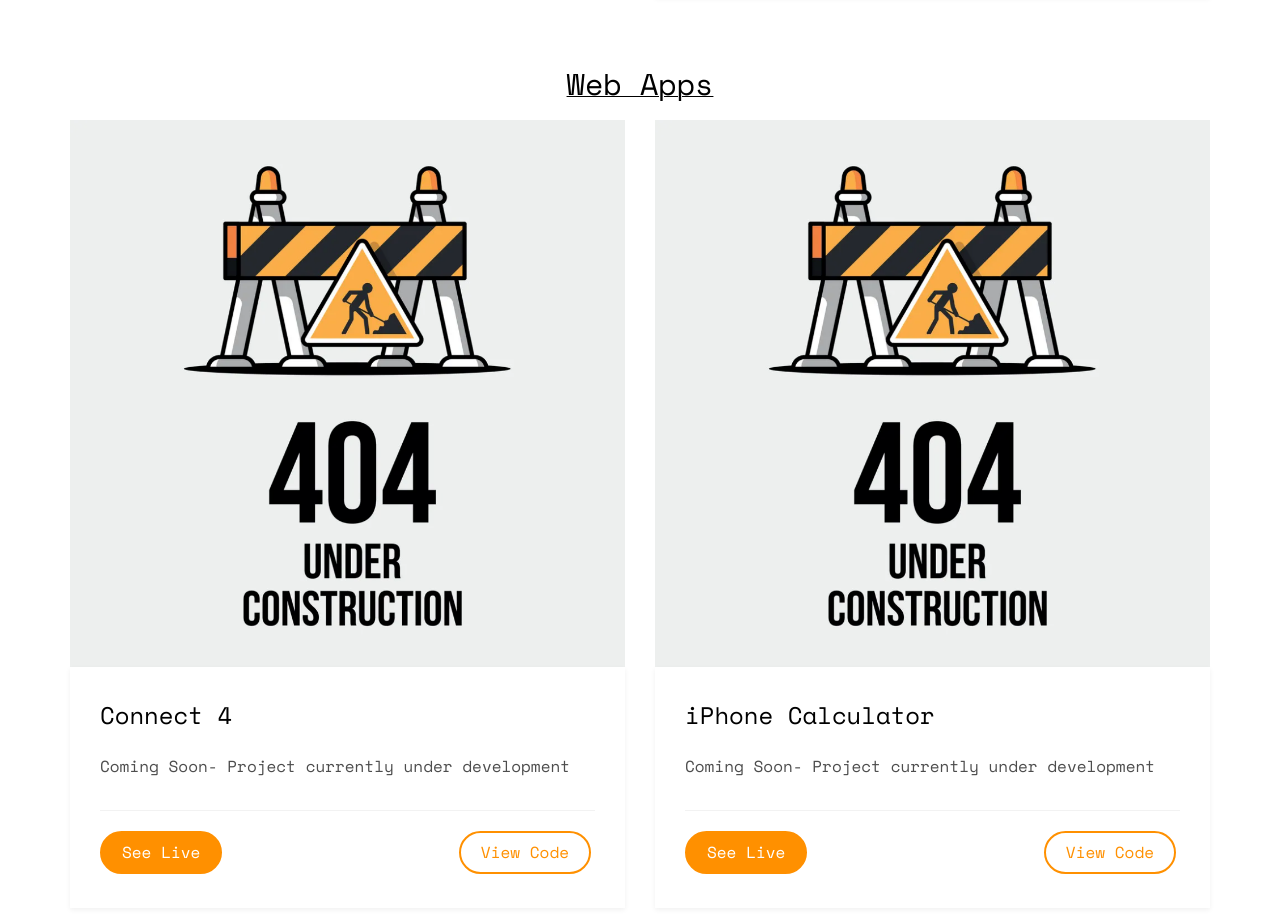
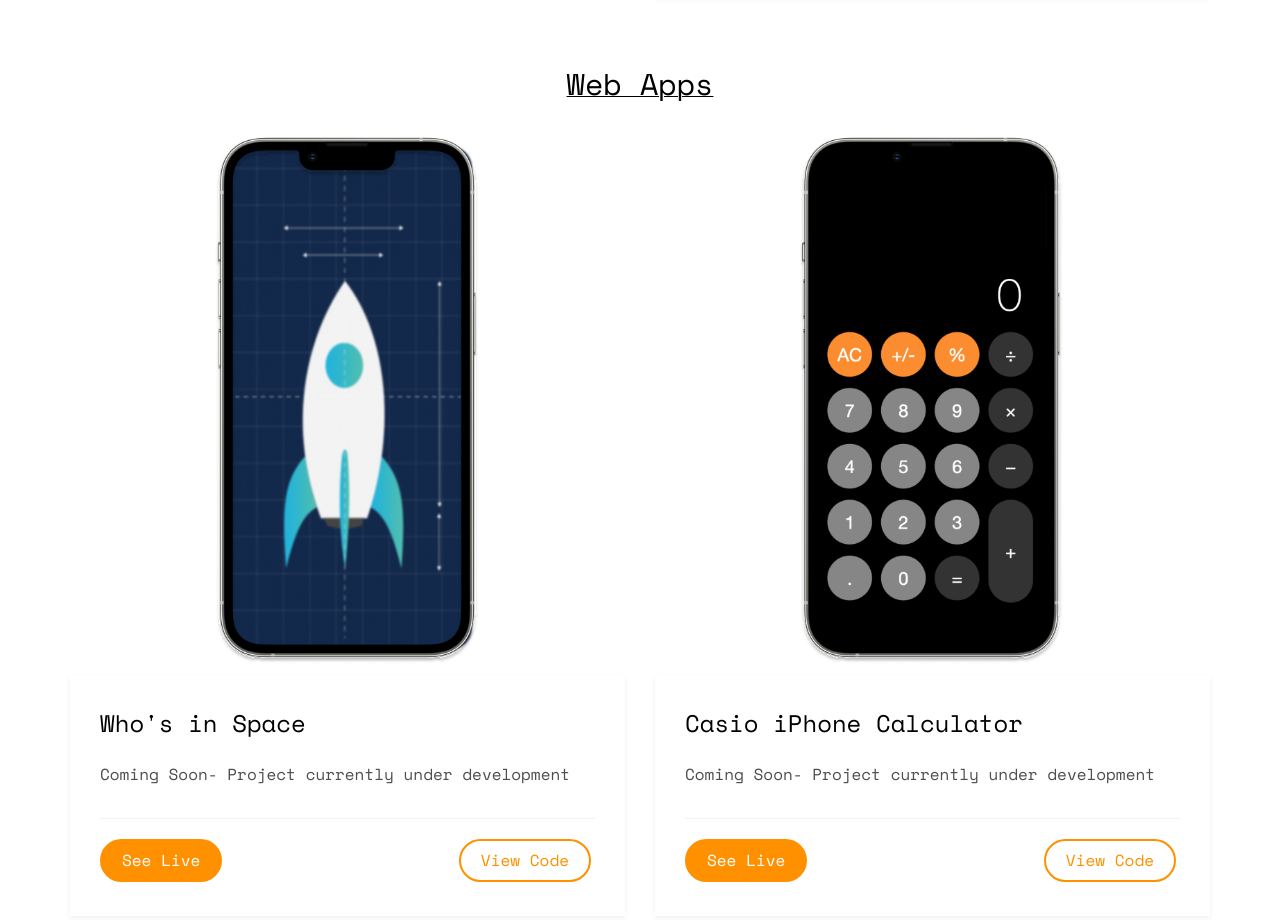
Before and after one commit to bctecnica/bctecnica.github.io, a plain HTML site: page index.html in a window 1280 px wide. Shown: the part 3902-4822 px from the top of the page. Drawn offline with nearby package versions, Linux system fonts and the light colour scheme; files whose address does not match are found by name; a web font is replaced by a local one.

Commit message:
added temp project imgs

```diff
--- a/index.html
+++ b/index.html
@@ -144,7 +144,7 @@
 
 				<div class="col-md-6">
 					<div class="fh5co-blog">
-						<img src="images/artist-website.png" alt="artists gallery snap" style="max-width: 100%;">
+						<img src="images/sti-temp.png" alt="artists gallery snap" style="max-width: 100%;">
 						<div class="blog-text">
 							<h3><a href="#">Subaru Tecnica International</a></h3>
 							<p>Coming Soon- Project currently under development</p>
@@ -187,9 +187,9 @@
 
 				<div class="col-md-6">
 					<div class="fh5co-blog">
-						<img src="images/under-construction.png" alt="under-construction" style="max-width: 100%;">
+						<img src="images/whos-in-space-temp.png" alt="under-construction" style="max-width: 100%;">
 						<div class="blog-text">
-							<h3><a href="#">Connect 4</a></h3>
+							<h3><a href="#">Who's in Space</a></h3>
 							<p>Coming Soon- Project currently under development</p>
 							<ul class="stuff">
 								<li><button type="button" class="btn btn-primary"><a href="https://play.google.com/store/apps/details?id=com.tecnica.countingapp">See Live</a></button></li>
@@ -201,13 +201,13 @@
 
 				<div class="col-md-6">
 					<div class="fh5co-blog">
-						<img src="images/under-construction.png" alt="under-construction" style="max-width: 100%;">
+						<img src="images/calculator-v.png" alt="under-construction" style="max-width: 100%;">
 						<div class="blog-text">
-							<h3><a href="#">iPhone Calculator</a></h3>
+							<h3><a href="#">Casio iPhone Calculator</a></h3>
 							<p>Coming Soon- Project currently under development</p>
 							<ul class="stuff">
 								<li><button type="button" class="btn btn-primary"><a href="https://bctecnica.github.io/iPhone-calulator">See Live</a></button></li>
-								<li><button type="button" class="btn btn-outline-secondary"><a href="https://github.com/bctecnica/Artists-Gallery">View Code</a></button></li>
+								<li><button type="button" class="btn btn-outline-secondary"><a href="https://github.com/bctecnica/iPhone-calulator">View Code</a></button></li>
 							</ul>
 						</div>
 					</div>
```
Also changed, not shown: images/calculator-v.png (added), images/sti-temp.png (added), images/whos-in-space-temp.png (added).
